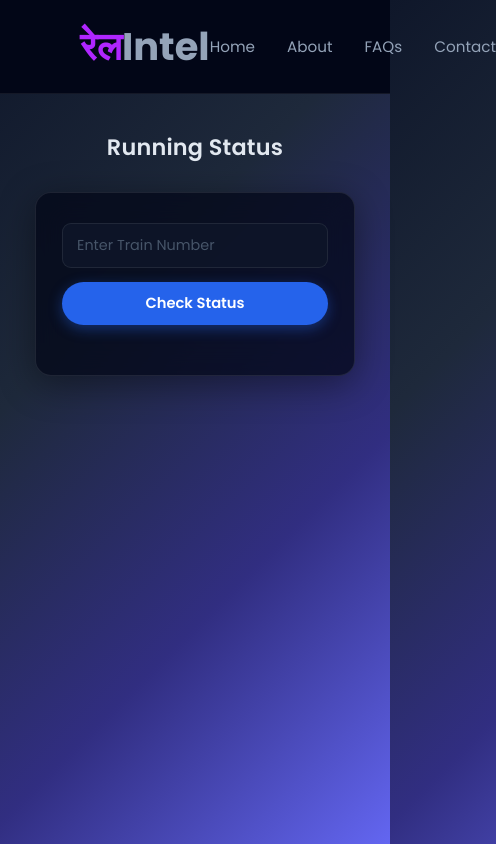
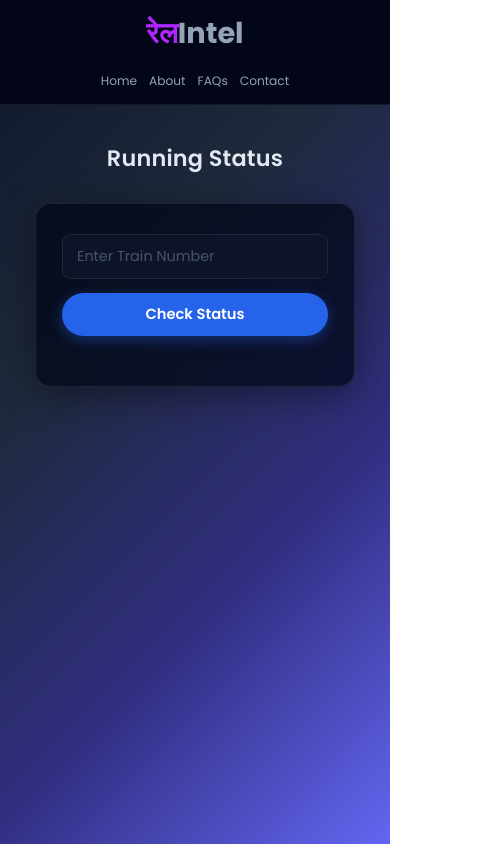
Before and after one commit to nitindohare987-blip/railIntel-project, a website: page running.html in a window 390 px wide. Shown: the whole page, 496 px wide, since content can reach past the window. Drawn offline with Linux system fonts and the light colour scheme.

Commit message:
responsive

```diff
--- a/backend/package.json
+++ b/backend/package.json
@@ -4,14 +4,15 @@
   "description": "",
   "main": "index.js",
   "scripts": {
-  "start": "node server.js"
-},
+    "start": "node server.js"
+  },
   "keywords": [],
   "author": "",
   "license": "ISC",
   "type": "commonjs",
   "dependencies": {
     "cors": "^2.8.6",
+    "dotenv": "^17.4.2",
     "express": "^5.2.1"
   }
 }
--- a/running.html
+++ b/running.html
@@ -219,6 +219,55 @@ button:active {
 
 .late {
   color: #f87171;
+}
+
+/* ================= MOBILE RESPONSIVE ================= */
+
+@media (max-width: 768px) {
+
+  nav {
+    padding: 14px 20px;
+    flex-direction: column;
+    gap: 12px;
+  }
+
+  .logo {
+    font-size: 2rem;
+  }
+
+  nav ul {
+    gap: 18px;
+    flex-wrap: wrap;
+    justify-content: center;
+  }
+
+  nav ul li a {
+    font-size: 0.82rem;
+  }
+
+}
+
+
+/* ================= SMALL MOBILE ================= */
+
+@media (max-width: 480px) {
+
+  nav {
+    padding: 12px 15px;
+  }
+
+  .logo {
+    font-size: 1.8rem;
+  }
+
+  nav ul {
+    gap: 12px;
+  }
+
+  nav ul li a {
+    font-size: 0.76rem;
+  }
+
 }
 
 </style>
--- a/style.css
+++ b/style.css
@@ -131,11 +131,39 @@ nav ul li a:hover::after {
     padding: 12px 10px;
   }
 }
+/* ================= MOBILE RESPONSIVE ================= */
 
-/* Mobile: 2 buttons per row, smaller */
-@media (max-width: 600px) {
+@media (max-width: 768px) {
+
   nav {
     padding: 14px 20px;
+    flex-direction: column;
+    gap: 12px;
+  }
+
+  .logo {
+    font-size: 2rem;
+  }
+
+  nav ul {
+    gap: 18px;
+    flex-wrap: wrap;
+    justify-content: center;
+  }
+
+  nav ul li a {
+    font-size: 0.82rem;
+  }
+
+}
+
+
+/* ================= SMALL MOBILE ================= */
+
+@media (max-width: 480px) {
+
+  nav {
+    padding: 12px 15px;
   }
 
   .logo {
@@ -143,46 +171,13 @@ nav ul li a:hover::after {
   }
 
   nav ul {
-    gap: 16px;
+    gap: 12px;
   }
 
   nav ul li a {
-    font-size: 0.8rem;
+    font-size: 0.76rem;
   }
 
-  .hero {
-    flex-wrap: wrap;
-    padding: 40px 16px 24px;
-    gap: 10px;
-  }
-
-  .hero button {
-    min-width: calc(50% - 6px);
-    font-size: 0.78rem;
-    padding: 11px 8px;
-    border-radius: 24px;
-  }
-
-  .photo img {
-    height: 320px;
-  }
-
-  .photo-text h1 {
-    font-size: 2rem;
-  }
-
-  .photo-text p {
-    font-size: 0.85rem;
-  }
-}
-
-/* Very small: 2 per row still but tighter */
-@media (max-width: 380px) {
-  .hero button {
-    min-width: calc(50% - 5px);
-    font-size: 0.72rem;
-    padding: 10px 6px;
-  }
 }
 
 /* ── RESULT BOX ── */
```
Also changed, not shown: 1 other file.
